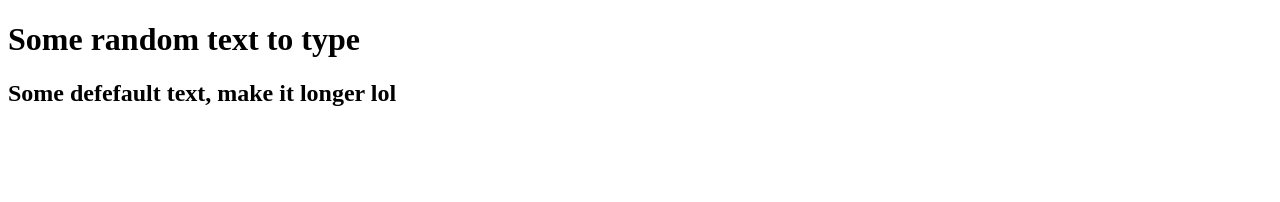
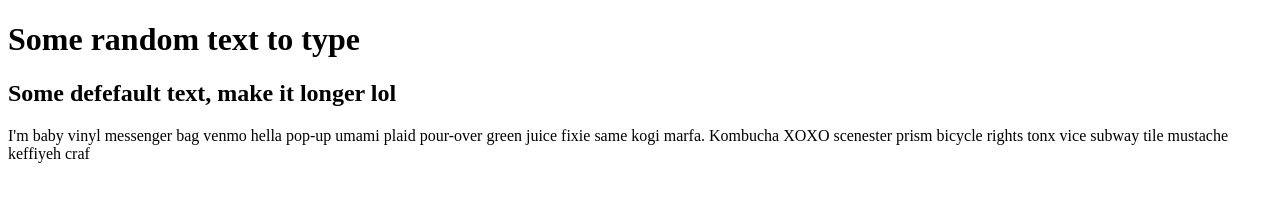
Before and after one commit to fchrapek/autotyper, a plain HTML site: page index.html in a window 1280 px wide. Drawn offline with Linux system fonts and the light colour scheme.

Commit message:
Add basic functionality

```diff
--- a/index.html
+++ b/index.html
@@ -15,6 +15,17 @@
   <h2 data-type>
     Some defefault text, make it longer lol
   </h2>
+  <p data-type data-type-min="100">
+    I'm baby vinyl messenger bag venmo hella pop-up umami plaid pour-over green juice fixie same kogi marfa. Kombucha
+    XOXO scenester prism bicycle rights tonx vice subway tile mustache keffiyeh craft beer knausgaard butcher DSA. Food
+    truck praxis bruh, wolf prism crucifix kombucha man bun chartreuse kale chips. Cred tumblr fixie, semiotics yes plz
+    celiac marfa pok pok iPhone.
+
+    Kickstarter offal austin whatever bespoke cardigan semiotics knausgaard ennui beard authentic seitan glossier vape
+    chia. JOMO semiotics polaroid hella shoreditch. Dreamcatcher meh swag, bushwick hell of wolf semiotics yuccie
+    franzen gochujang messenger bag bespoke. Four dollar toast skateboard jianbing iceland lumbersexual, enamel pin
+    trust fund typewriter hashtag.
+  </p>
   <script src="scripts.js"></script>
 </body>
 
--- a/scripts.js
+++ b/scripts.js
@@ -1,15 +1,26 @@
-const await = (ms = 0) => {
+const wait = (ms = 0) => {
   return new Promise((resolve) => {
     setTimeout(resolve, ms);
   })
 }
 
-const getRandomValueBetween = (min = 10, max = 100, randomNumber = Math.random) => {
+const getRandomValueBetween = (min = 30, max = 150, randomNumber = Math.random()) => {
   return Math.floor(randomNumber * (max - min) + min);
 }
 
-function draw(element) {
-  console.log(element);
+type = async (el) => {
+  const text = el.textContent;
+  let autoTypedString = '';
+
+  for (const letter of text) {
+    autoTypedString += letter;
+    el.textContent = autoTypedString;
+
+    const { typeMin, typeMax } = el.dataset;
+    await wait(getRandomValueBetween(typeMin, typeMax));
+  }
 }
 
-const els = document.querySelectorAll('[data-type]').forEach(draw);
+
+
+const els = document.querySelectorAll('[data-type]').forEach(type);
```
